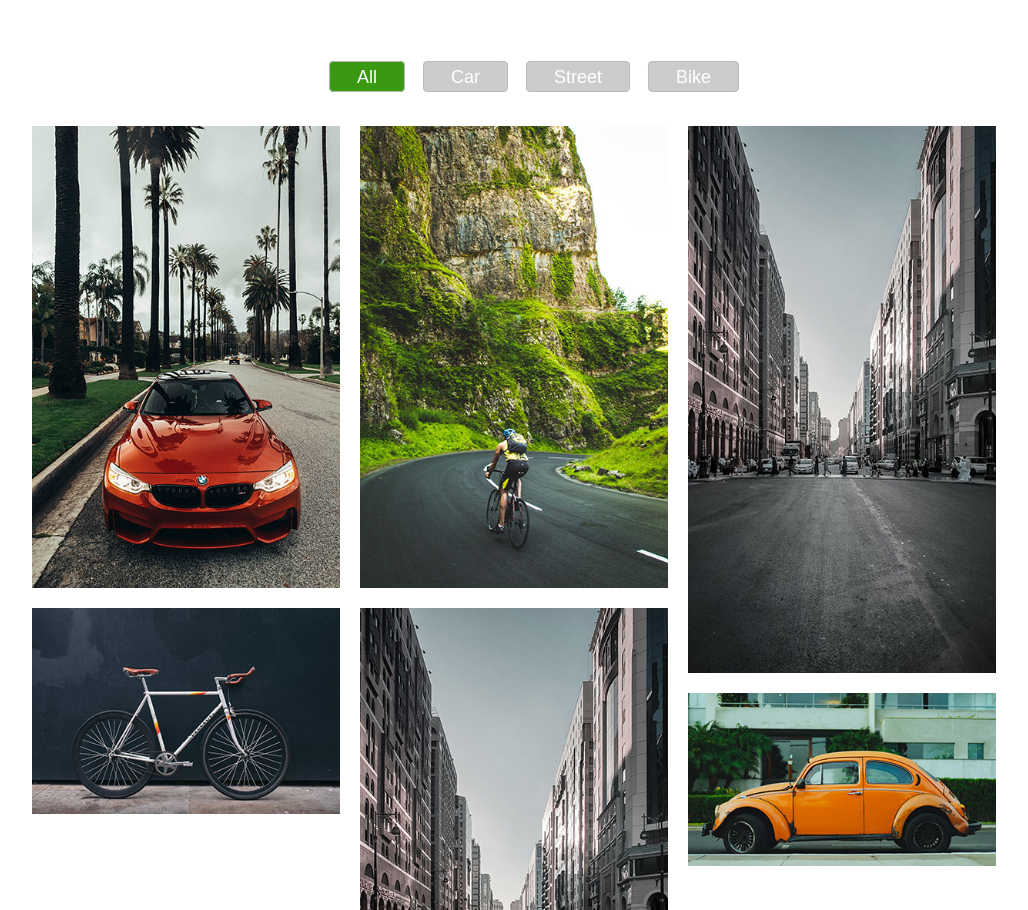
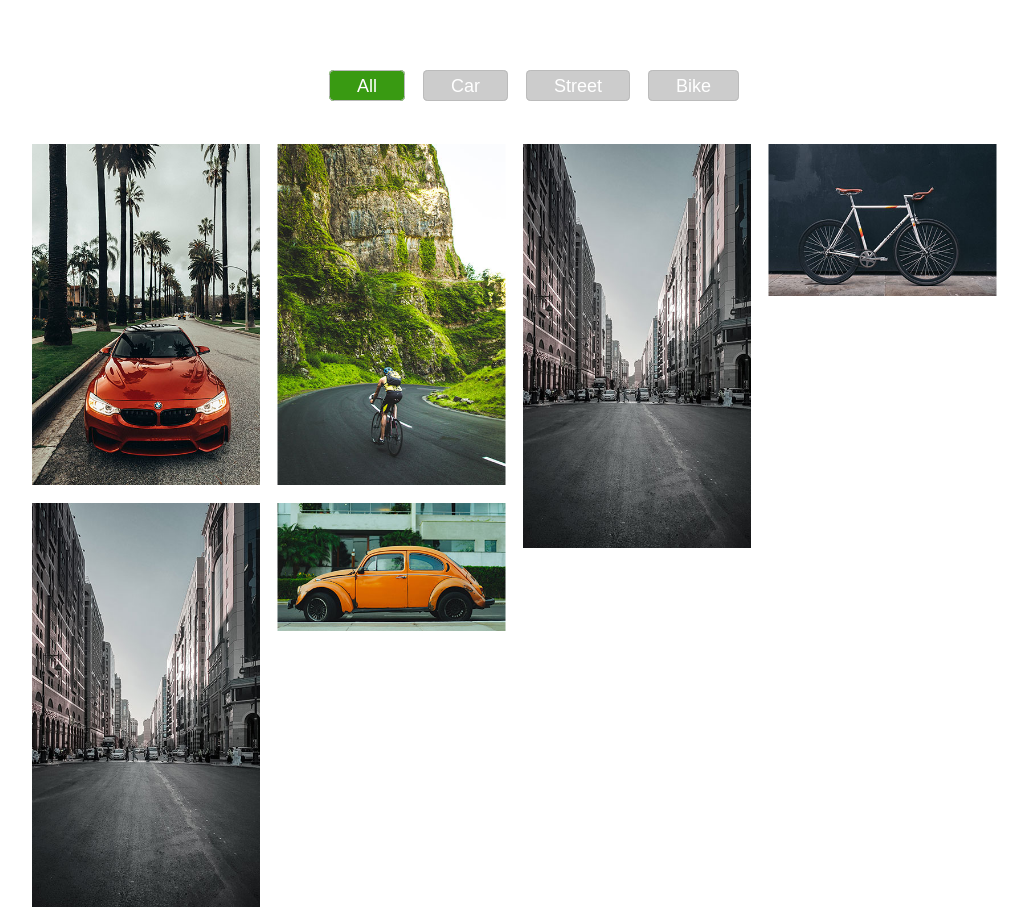
Before and after one commit to bentzibentz/luni-masonry, a website: page demo/index.html in a window 1280 px wide. Shown: the top 910 px of the page, without its empty margins (126-1154 px from the left). Drawn offline with Linux system fonts and the light colour scheme.

Commit message:
chore: improve docs

```diff
--- a/demo/index.js
+++ b/demo/index.js
@@ -3,9 +3,12 @@ class Luni {
             parent = document.querySelector('#luni'),
             links = document.querySelectorAll('[data-luni-link]'),
             active = 'is-active',
-            margin = 20,
+            margin = 18,
             responsive = {
-                980: {
+                1024: {
+                    columns: 4
+                },
+                768: {
                     columns: 3
                 },
                 480: {
@@ -17,7 +20,7 @@ class Luni {
             },
             fadeDuration = {
                 in: 300,
-                out: 0
+                out: 50
             }
         } = {}) {
         this.parent = parent;
@@ -235,10 +238,13 @@ const luni = new Luni({
     active: 'is-activated',
 
     // in pixels
-    margin: 20,
+    margin: 18,
 
     // for responsive
     responsive: {
+        1024: {
+            columns: 4,
+        },
         980: {
             columns: 3,
         },
@@ -253,6 +259,6 @@ const luni = new Luni({
     // fade in/out duration
     fadeDuration: {
         in: 300,
-        out: 0,
+        out: 50,
     },
 });
--- a/demo/style.css
+++ b/demo/style.css
@@ -43,7 +43,7 @@ img {
 }
 
 .filter li {
-    padding: 0 .5rem;
+    padding: .5rem;
 }
 
 .filter li a {
```
Also changed, not shown: src/luni.js (+6 -3 lines), README.md, dist/luni.js, dist/luni.min.js, dist/luni.mjs.
